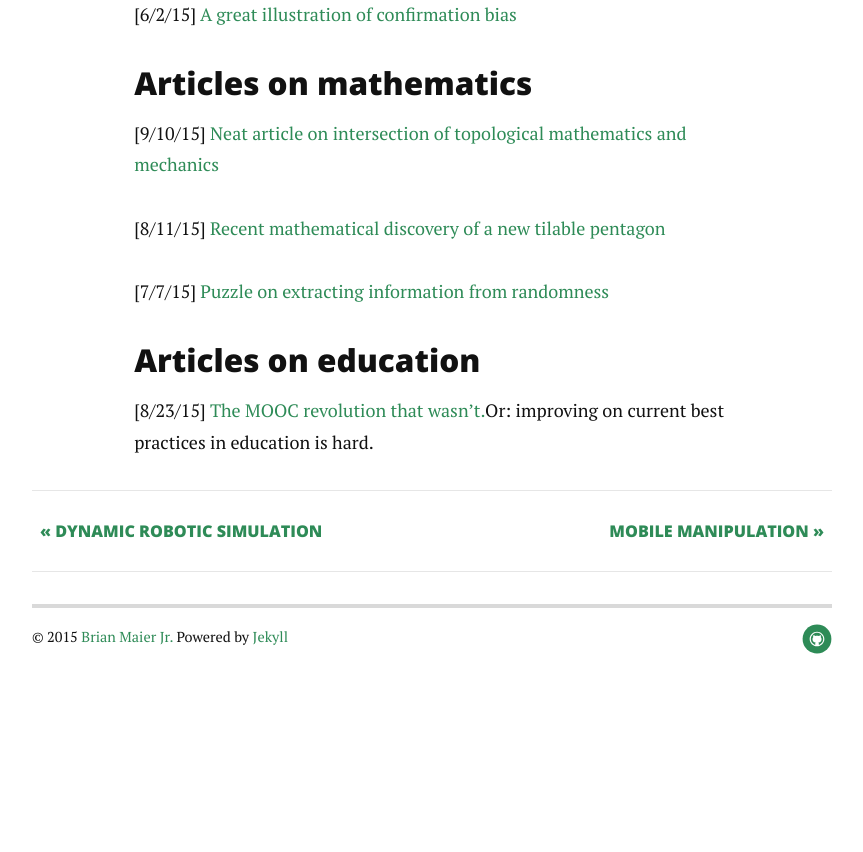
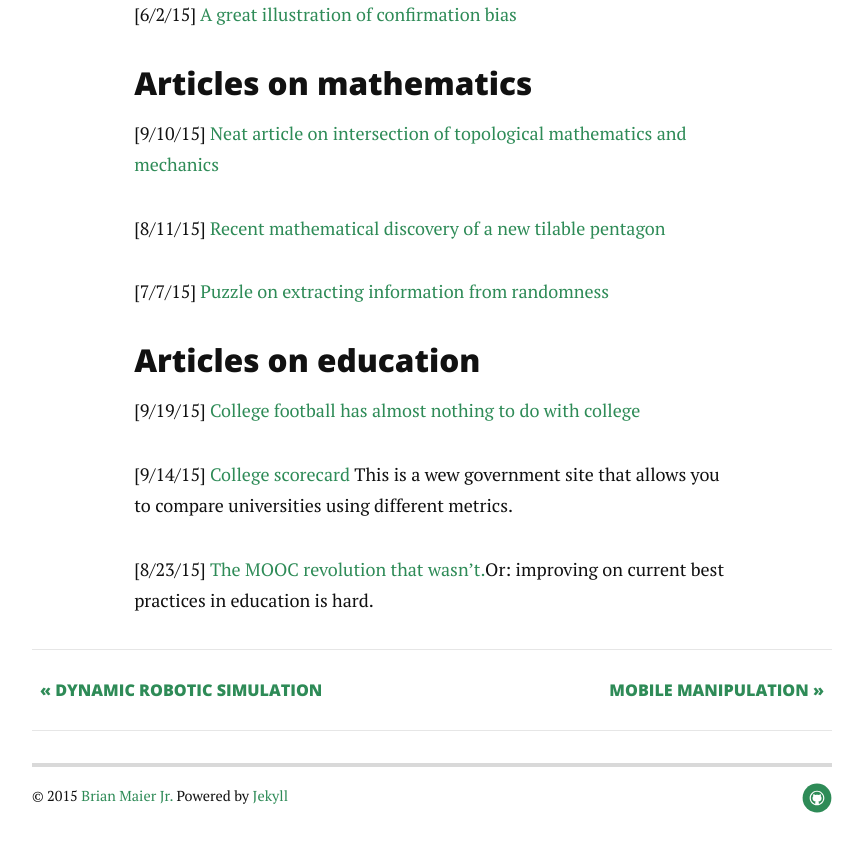
Before and after one commit to PositronicsLab/positronicslab.github.io, a Jekyll site: the page built from _posts/2015-09-10-better-science.markdown, in a window 1280 px wide and 900 px high, scrolled down 1463 px. Shown: the top 852 px of the window, without its empty margins (208-1071 px from the left). Built offline with Jekyll 4.4.1, drawn with Linux system fonts in a browser that asks for light colours; nearby versions of some CDN libraries; Markdown is read by kramdown in place of the engine named in the settings; before the commit the page ends 2205 px from its top, so only the background shows below that.

Commit message:
Updated posts

```diff
--- a/_posts/2015-09-10-better-science.markdown
+++ b/_posts/2015-09-10-better-science.markdown
@@ -36,4 +36,8 @@ make future such research more rigorous.
 
 ### Articles on education
 
+[9/19/15] <a href="http://www.theatlantic.com/business/archive/2015/09/billion-dollar-ball-college-football-business/406249/">College football has almost nothing to do with college</a>
+
+[9/14/15] <a href="https://collegescorecard.ed.gov">College scorecard</a> This is a wew government site that allows you to compare universities using different metrics.
+
 [8/23/15] <a href="http://kernelmag.dailydot.com/issue-sections/headline-story/14046/mooc-revolution-uber-for-education/">The MOOC revolution that wasn't.</a>Or: improving on current best practices in education is hard.
```
